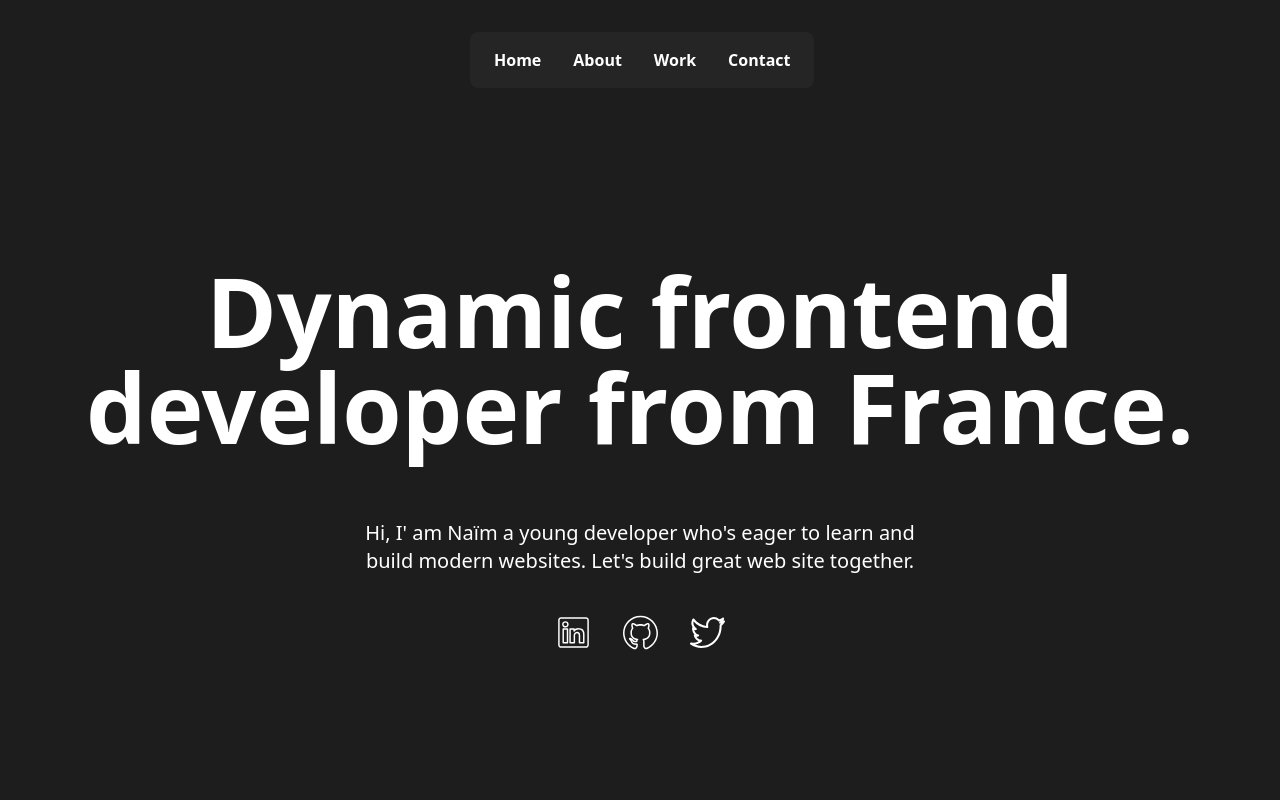
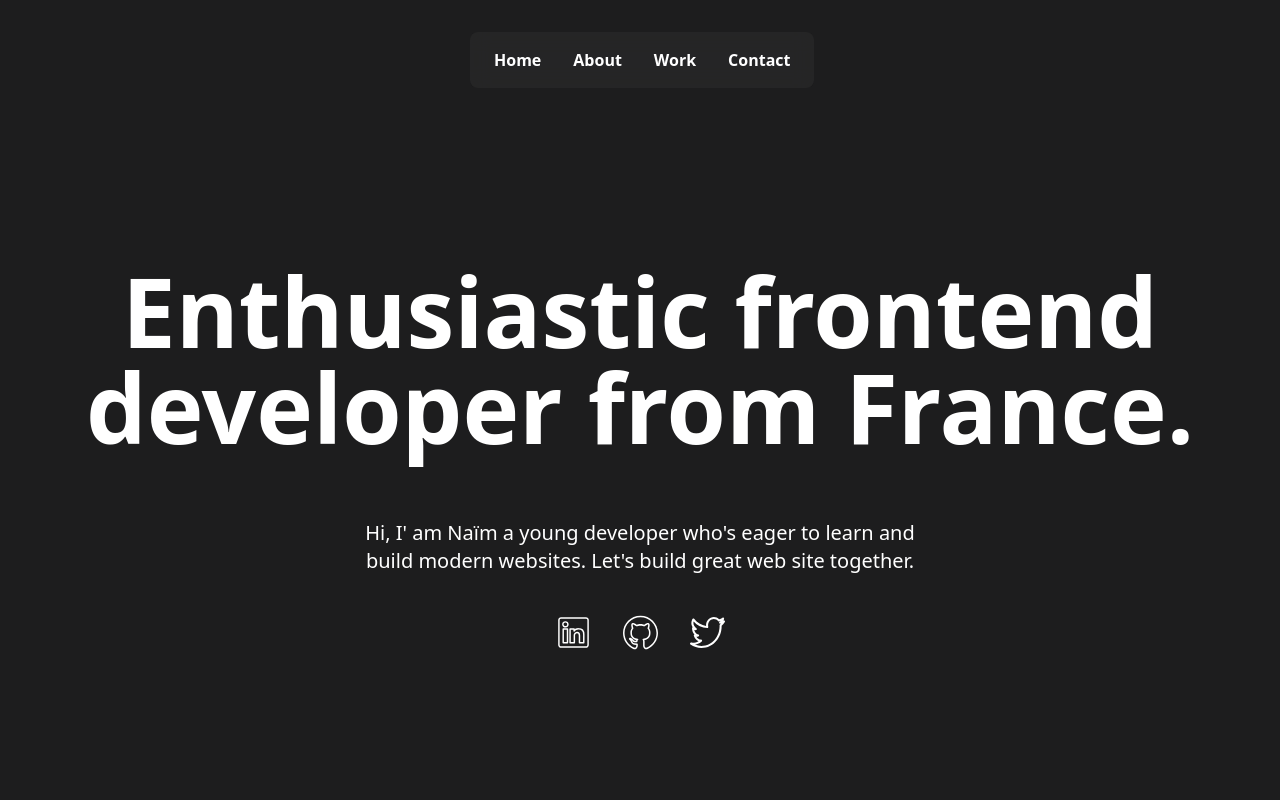
Before and after one commit to SAIDINaimoudine/portfolio, a React (Vite) app: page / in a window 1280 px wide. Shown: the top 800 px of the page. Built offline with nearby package versions, Linux system fonts and the light colour scheme.

Commit message:
header uptdate

```diff
--- a/src/App.jsx
+++ b/src/App.jsx
@@ -11,7 +11,7 @@ function App() {
       <main>
         <div className="container">
           <section className="hero" name="home">
-            <h1 className="hero-title"> Dynamic frontend developer from France.</h1>
+            <h1 className="hero-title"> Enthusiastic frontend developer from France.</h1>
             <p className="hero-description">
               Hi, I&apos; am Naïm a young developer who&apos;s eager to learn and build modern websites. Let&apos;s build great web site together.
             </p>
```
